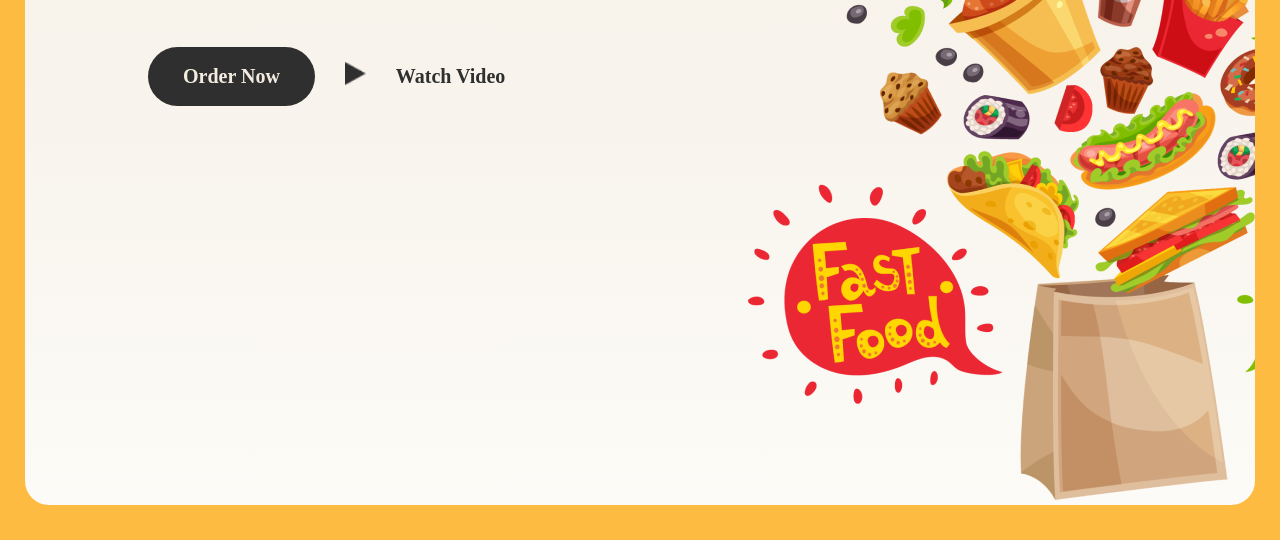
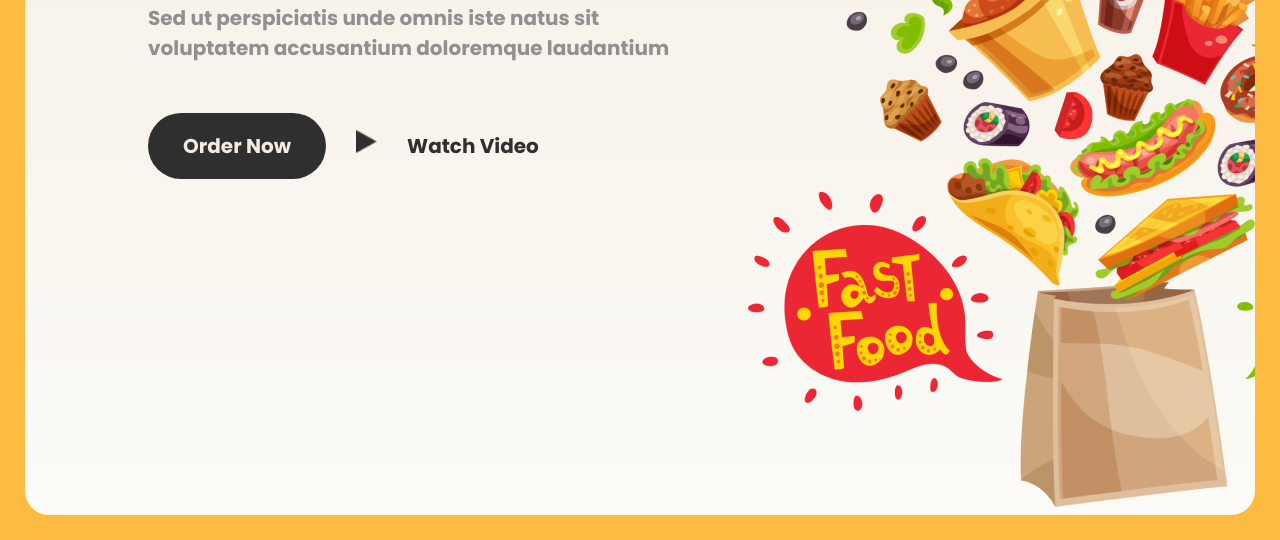
Before and after one commit to lovekir1942-debug/Web, a plain HTML site: page index.html in a window 1280 px wide. Shown: the part 391-931 px from the top of the page. Drawn offline with Linux system fonts and the light colour scheme; a script that the page names is missing; files whose address does not match are found by name.

Commit message:
Update styles.css

```diff
--- a/styles.css
+++ b/styles.css
@@ -1,3 +1,10 @@
+@font-face {
+  font-family: 'Poppins';
+  src: url('/fonts/Poppins-Bold[1].ttf') format('truetype');
+  font-weight: normal;
+  font-style: normal;
+}
+
 body{
     margin: 0;
     background: #FEBB41;
```
